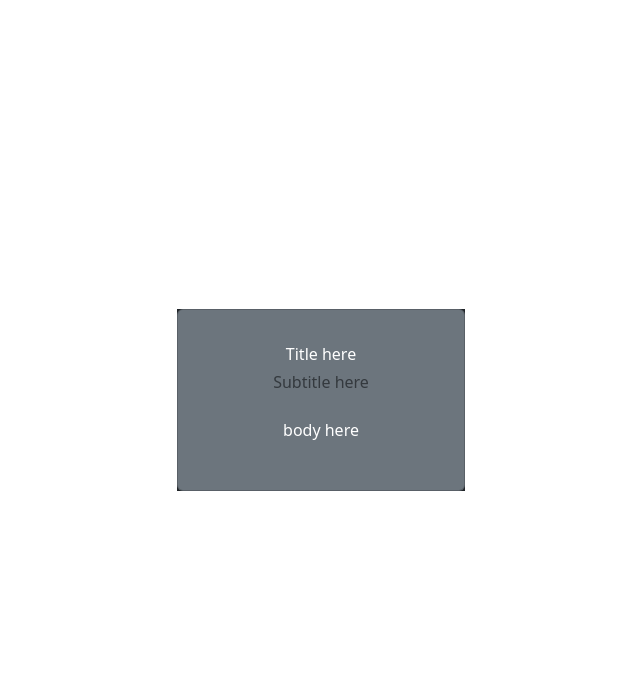
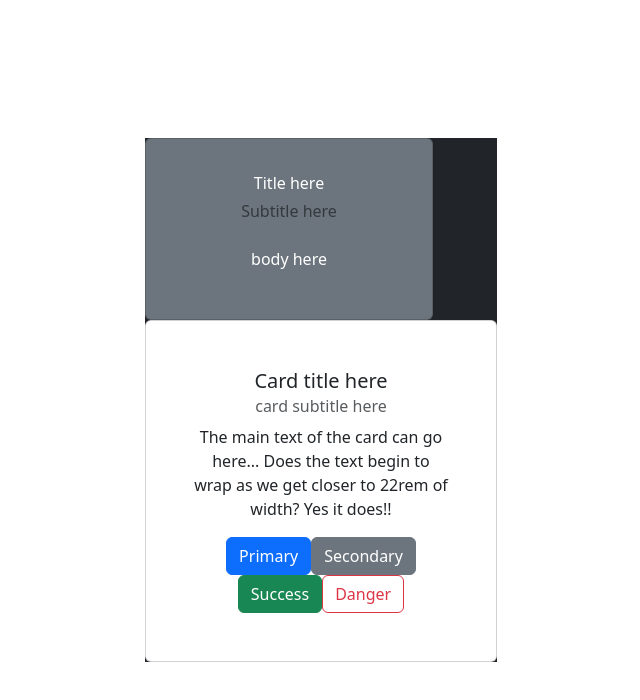
Before and after one commit to BradenKartchner/react-trivia, a React (Vite) app in the folder vite-project/: page / in a window 1280 px wide. Shown: the top 700 px of the page, without its empty margins (319-959 px from the left). Built offline with nearby package versions, Linux system fonts and the light colour scheme.

Commit message:
basic card much more customizable in bootstrap than reactstrap

```diff
--- a/vite-project/src/App.tsx
+++ b/vite-project/src/App.tsx
@@ -1,6 +1,7 @@
 //import { useState } from "react";
 import StrapCard from "./components/StrapCard";
 import "bootstrap/dist/css/bootstrap.min.css";
+import BootCard from "./components/BootCard";
 
 import "./App.css";
 
@@ -9,6 +10,7 @@ function App() {
         <>
             <div className="bg-dark">
                 <StrapCard />
+                <BootCard />
             </div>
         </>
     );
--- /dev/null
+++ b/vite-project/src/components/BootCard.css
@@ -0,0 +1,6 @@
+/* So everything in this gets overridden by the bootstrap files I think...
+*  how to change elements without changing the bootstrap files?
+*/
+.btn {
+    background-color: lightgreen;
+}
--- a/vite-project/src/components/BootCard.tsx
+++ b/vite-project/src/components/BootCard.tsx
@@ -0,0 +1,37 @@
+// use bootstrap or reactstrap? maybe just try bootstrap first
+// see this link: https://www.tutorialrepublic.com/twitter-bootstrap-tutorial/bootstrap-grid-system.php
+// and scroll down a bit to see how to structure a website to work on multiple different size screens
+
+function BootCard() {
+    return (
+        <>
+            <div className="card" style={{ width: "22rem" }}>
+                <div className="card-body">
+                    <h5 className="card-title">Card title here</h5>
+                    <h6 className="card-subtitle mb-2 text-muted">
+                        card subtitle here
+                    </h6>
+                    <p className="card-text">
+                        The main text of the card can go here... Does the text
+                        begin to wrap as we get closer to 22rem of width? Yes it
+                        does!!
+                    </p>
+                    <button type="button" className="btn btn-primary">
+                        Primary
+                    </button>
+                    <button type="button" className="btn btn-secondary">
+                        Secondary
+                    </button>
+                    <button type="button" className="btn btn-success">
+                        Success
+                    </button>
+                    <button type="button" className="btn btn-outline-danger">
+                        Danger
+                    </button>
+                </div>
+            </div>
+        </>
+    );
+}
+
+export default BootCard;
```
